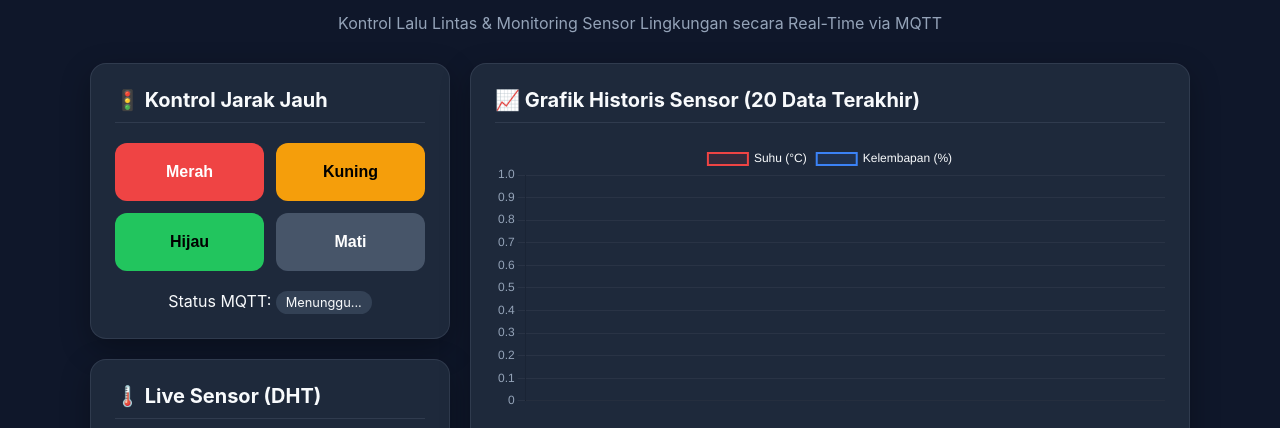
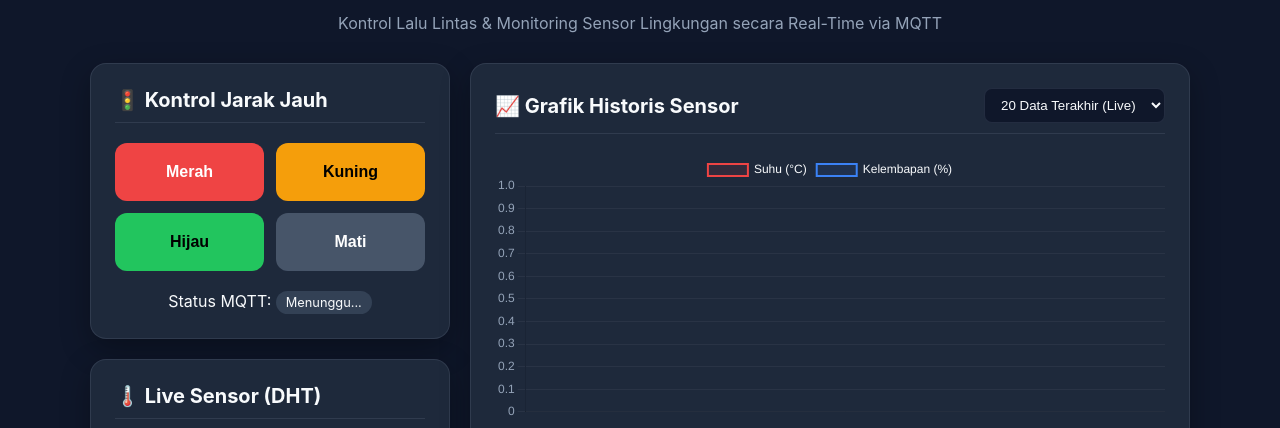
Before and after one commit to Rahmat-Ilyas/iot-project, a website: page public/index.html in a window 1280 px wide. Shown: the part 83-511 px from the top of the page. Drawn offline with nearby package versions, Linux system fonts and the light colour scheme; no server answers.

Commit message:
feat: Menambahkan filter waktu pada grafik dan tabel

```diff
--- a/public/index.html
+++ b/public/index.html
@@ -212,7 +212,15 @@
 
             <!-- Kolom Kanan: Visualisasi Data -->
             <div class="card">
-                <h2>📈 Grafik Historis Sensor (20 Data Terakhir)</h2>
+                <div style="display: flex; justify-content: space-between; align-items: center; margin-bottom: 20px; border-bottom: 1px solid var(--border); padding-bottom: 10px;">
+                    <h2 style="margin: 0; border: none; padding: 0;">📈 Grafik Historis Sensor</h2>
+                    <select id="timeFilter" style="background: var(--bg); color: var(--text); border: 1px solid var(--border); padding: 8px 12px; border-radius: 8px; outline: none; cursor: pointer;">
+                        <option value="last20">20 Data Terakhir (Live)</option>
+                        <option value="1h">1 Jam Terakhir</option>
+                        <option value="4h">4 Jam Terakhir</option>
+                        <option value="24h">24 Jam Terakhir</option>
+                    </select>
+                </div>
                 <canvas id="sensorChart" height="120"></canvas>
 
                 <div class="table-container">
@@ -330,7 +338,8 @@
         // Fetch History dari MongoDB via API Node.js
         async function fetchHistory() {
             try {
-                const res = await fetch('/api/sensor-history');
+                const filterValue = document.getElementById('timeFilter').value;
+                const res = await fetch(`/api/sensor-history?filter=${filterValue}`);
                 const data = await res.json();
 
                 // Pisahkan untuk chart
@@ -359,12 +368,14 @@
             const timeStr = now.toLocaleTimeString('id-ID');
             lastUpdate.textContent = timeStr;
 
-            // Update Grafik (Geser data lama, masukkan baru)
+            const filterValue = document.getElementById('timeFilter').value;
+
+            // Jika dalam mode "Live", update grafik secara real-time
+            if (filterValue === 'last20') {
                 sensorChart.data.labels.push(timeStr);
                 sensorChart.data.datasets[0].data.push(data.suhu);
                 sensorChart.data.datasets[1].data.push(data.kelembapan);
 
-            // Batasi chart hanya 20 titik
                 if (sensorChart.data.labels.length > 20) {
                     sensorChart.data.labels.shift();
                     sensorChart.data.datasets[0].data.shift();
@@ -372,12 +383,14 @@
                 }
                 sensorChart.update();
 
-            // Refresh tabel (fetch ulang agar simpel)
+                // Refresh tabel
                 fetchHistory();
+            }
         });
 
         // Saat halaman pertama dibuka, ambil riwayat
         window.addEventListener('load', fetchHistory);
+        document.getElementById('timeFilter').addEventListener('change', fetchHistory);
 
     </script>
 </body>
```
Also changed, not shown: server.js (+16 -2 lines), 1 other file. Lines whose indentation alone changed are shown as unchanged.
